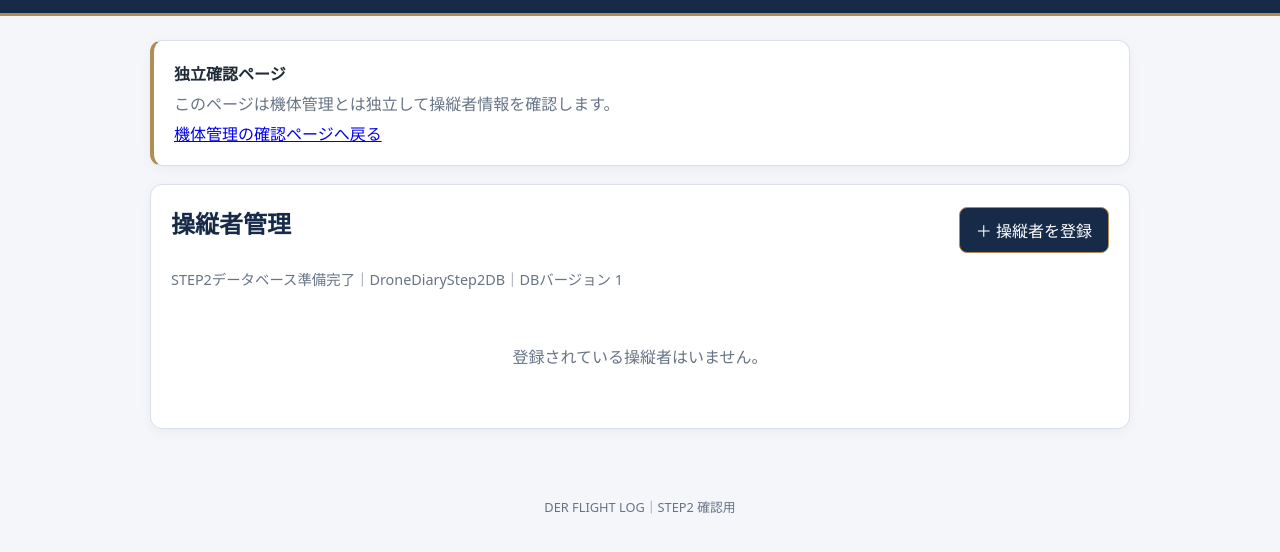
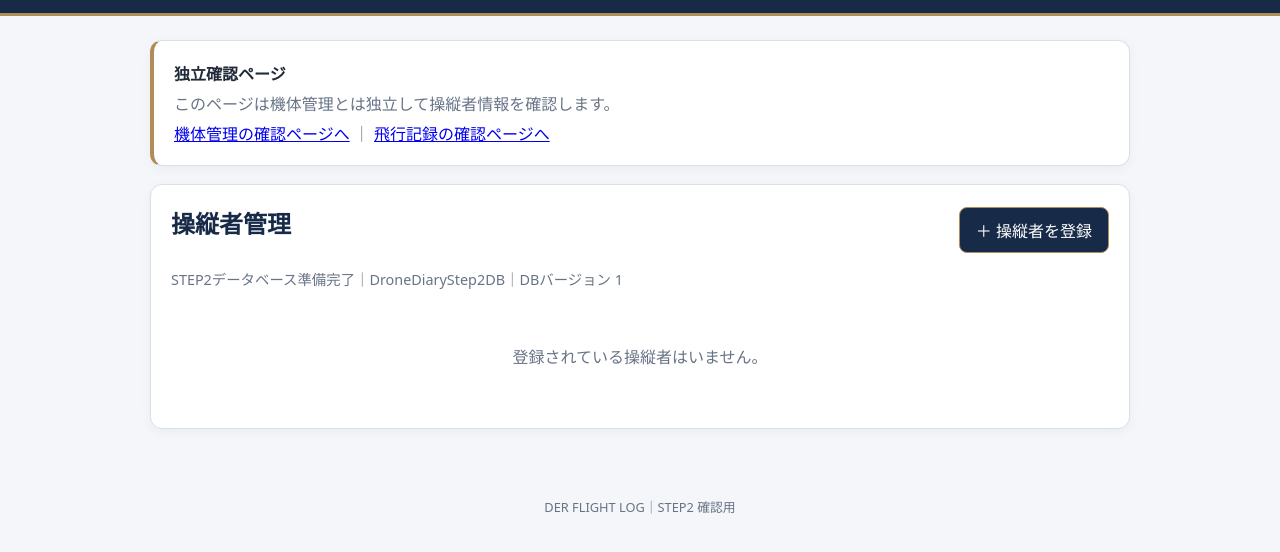
Before and after one commit to eikichi1303-web/drone-diary-step2, a plain HTML site: page pilots.html in a window 1280 px wide. Shown: the part 64-616 px from the top of the page. Drawn offline with Linux system fonts and the light colour scheme.

Commit message:
Update pilots.html

```diff
--- a/pilots.html
+++ b/pilots.html
@@ -17,7 +17,11 @@
     <section class="notice">
       <strong>独立確認ページ</strong>
       <p>このページは機体管理とは独立して操縦者情報を確認します。</p>
-      <p><a href="./index.html">機体管理の確認ページへ戻る</a></p>
+      <p>
+        <a href="./index.html">機体管理の確認ページへ</a>
+        ｜
+        <a href="./flights.html">飛行記録の確認ページへ</a>
+      </p>
     </section>
 
     <section class="panel">
```
